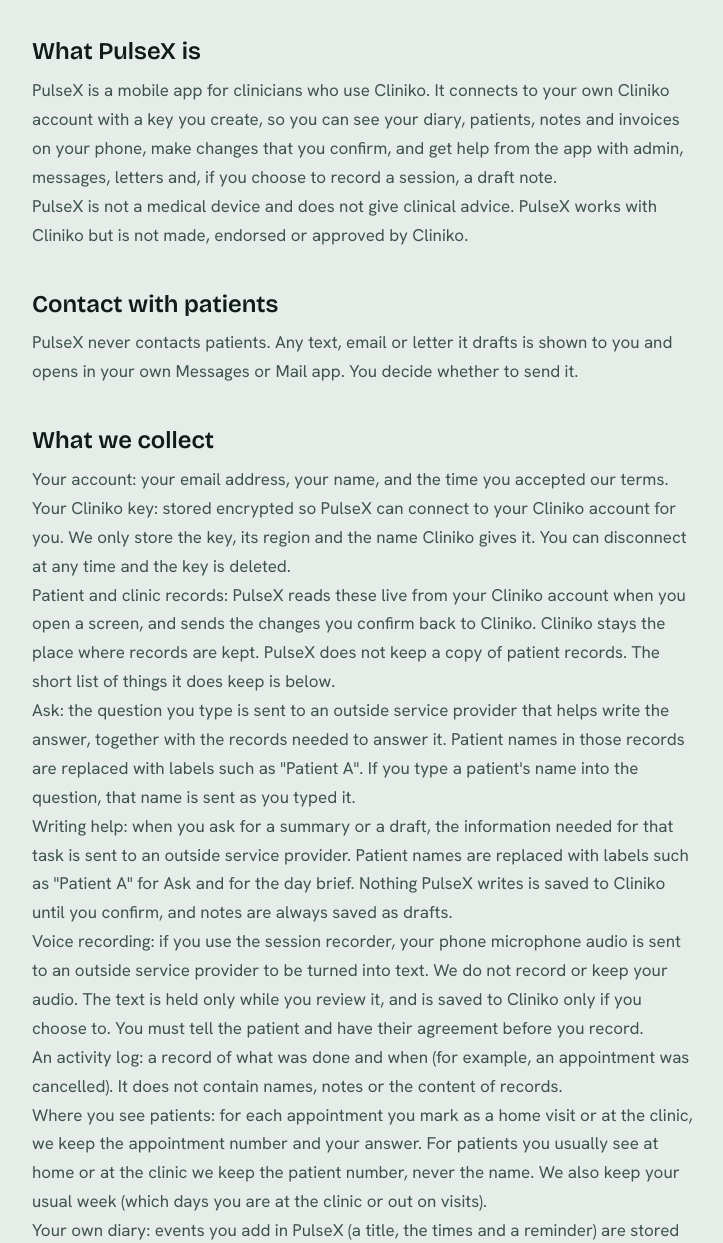
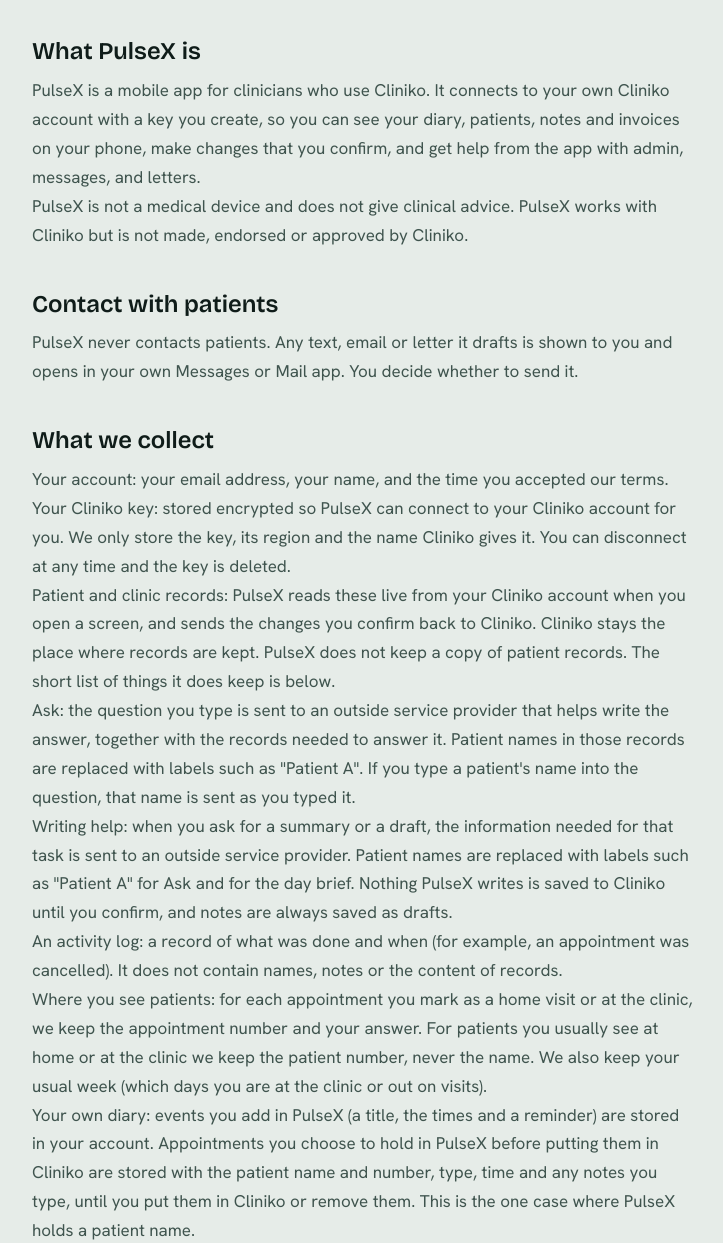
Before and after one commit to imfrnzy/antara-innovations, a plain HTML site: page pulse/privacy/index.html in a window 1280 px wide. Shown: the part 798-2041 px from the top of the page, without its empty margins (276-999 px from the left). Drawn offline with nearby package versions, Linux system fonts and the light colour scheme.

Commit message:
Update index.html

```diff
--- a/pulse/privacy/index.html
+++ b/pulse/privacy/index.html
@@ -53,7 +53,7 @@
 <h2>Health information</h2>
 <p>Patient records contain health information, which is special category data under UK data protection law. For those records the clinic is the controller. The clinic decides its lawful basis and its condition for using health information. PulseX only handles it on the clinic's instructions, as set out in the Data Processing Agreement in our Terms of Use.</p>
 <h2>What PulseX is</h2>
-<p>PulseX is a mobile app for clinicians who use Cliniko. It connects to your own Cliniko account with a key you create, so you can see your diary, patients, notes and invoices on your phone, make changes that you confirm, and get help from the app with admin, messages, letters and, if you choose to record a session, a draft note.</p>
+<p>PulseX is a mobile app for clinicians who use Cliniko. It connects to your own Cliniko account with a key you create, so you can see your diary, patients, notes and invoices on your phone, make changes that you confirm, and get help from the app with admin, messages, and letters.</p>
 <p>PulseX is not a medical device and does not give clinical advice. PulseX works with Cliniko but is not made, endorsed or approved by Cliniko.</p>
 <h2>Contact with patients</h2>
 <p>PulseX never contacts patients. Any text, email or letter it drafts is shown to you and opens in your own Messages or Mail app. You decide whether to send it.</p>
@@ -63,7 +63,6 @@
 <p>Patient and clinic records: PulseX reads these live from your Cliniko account when you open a screen, and sends the changes you confirm back to Cliniko. Cliniko stays the place where records are kept. PulseX does not keep a copy of patient records. The short list of things it does keep is below.</p>
 <p>Ask: the question you type is sent to an outside service provider that helps write the answer, together with the records needed to answer it. Patient names in those records are replaced with labels such as "Patient A". If you type a patient's name into the question, that name is sent as you typed it.</p>
 <p>Writing help: when you ask for a summary or a draft, the information needed for that task is sent to an outside service provider. Patient names are replaced with labels such as "Patient A" for Ask and for the day brief. Nothing PulseX writes is saved to Cliniko until you confirm, and notes are always saved as drafts.</p>
-<p>Voice recording: if you use the session recorder, your phone microphone audio is sent to an outside service provider to be turned into text. We do not record or keep your audio. The text is held only while you review it, and is saved to Cliniko only if you choose to. You must tell the patient and have their agreement before you record.</p>
 <p>An activity log: a record of what was done and when (for example, an appointment was cancelled). It does not contain names, notes or the content of records.</p>
 <p>Where you see patients: for each appointment you mark as a home visit or at the clinic, we keep the appointment number and your answer. For patients you usually see at home or at the clinic we keep the patient number, never the name. We also keep your usual week (which days you are at the clinic or out on visits).</p>
 <p>Your own diary: events you add in PulseX (a title, the times and a reminder) are stored in your account. Appointments you choose to hold in PulseX before putting them in Cliniko are stored with the patient name and number, type, time and any notes you type, until you put them in Cliniko or remove them. This is the one case where PulseX holds a patient name.</p>
```
